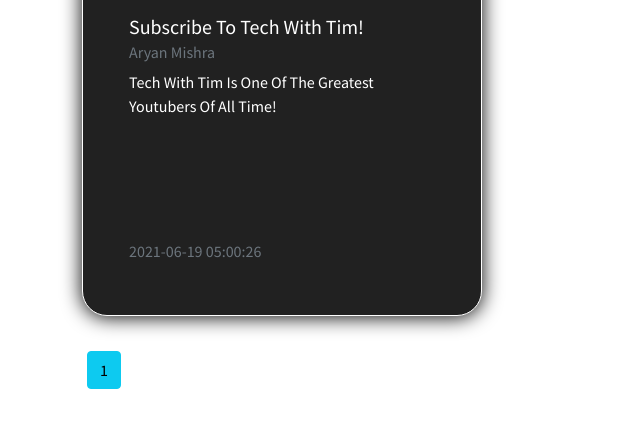
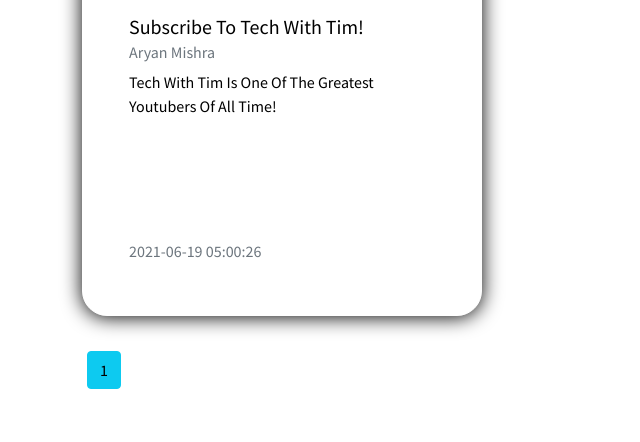
Before and after one commit to ahmishra/DevExplorer, a Flask app: page /posts in a window 1280 px wide. Shown: the part 382-824 px from the top of the page, without its empty margins (0-640 px from the left). Run offline with Flask 2, Linux system fonts and the light colour scheme; data comes from the database, SQL or seed files in the repository; both versions use the stored data as it was after the commit; parts of the project's set-up code (start-up, migrations or seed data) failed here and were passed over; some libraries are stand-ins or nearby versions.

Commit message:
Heroku Setup

```diff
--- a/main/static/main.css
+++ b/main/static/main.css
@@ -76,8 +76,8 @@
 }
 
 .cards {
-	background-color: #212121;
-	color: white;
+	background-color: #fff;
+	color: black;
 	padding: 30px;
 	width: 25rem;
 	margin: 0px;
--- a/main/templates/devnews.html
+++ b/main/templates/devnews.html
@@ -7,7 +7,7 @@
     <div class="container">
         <div class="row">
             {% for i in cols[1:] %}
-                <a href="{{ sheet.row_values(i)[2] }}" class="col-4" style="text-decoration: none; color: white;">
+                <a href="{{ sheet.row_values(i)[2] }}" target="_blank" class="col-4" style="text-decoration: none; color: white;">
                     <div class="col-4">
                         <div class="card cards">
                             <img src="{{ sheet.row_values(i)[-1] }}" alt="Image Support" style="border-radius: 25px; height: 12rem;">
--- a/main/templates/login.html
+++ b/main/templates/login.html
@@ -67,8 +67,7 @@
         <br><br>
 
         <!-- REGISTER REDIRECT -->
-        <p style="text-align: left;"><small class="text-mute">Not registered yet? <a href="{{ url_for('register') }}"
-                    style="color: white;">Register</a></small></p>
+        <p style="text-align: left;"><small class="text-mute">Not registered yet? <a href="{{ url_for('register') }}">Register</a></small></p>
 
     </form>
 </div>
--- a/main/templates/register.html
+++ b/main/templates/register.html
@@ -74,8 +74,7 @@
         <br><br>
 
         <!-- LOGIN REDIRECT -->
-        <p style="text-align: left;"><small class="text-mute">Already Have An Account? <a href="{{ url_for('login') }}"
-                    style="color: white;">Login</a></small></p>
+        <p style="text-align: left;"><small class="text-mute">Already Have An Account? <a href="{{ url_for('login') }}">Login</a></small></p>
 
     </form>
 </div>
--- /dev/null
+++ b/runtime.txt
@@ -0,0 +1 @@
+python-3.7.9
--- /dev/null
+++ b/wsgi.py
@@ -0,0 +1,5 @@
+from main import app
+
+# Running The App
+if __name__ == '__main__':
+	app.run()
```
Also changed, not shown: main/site.db, 2 other files.
